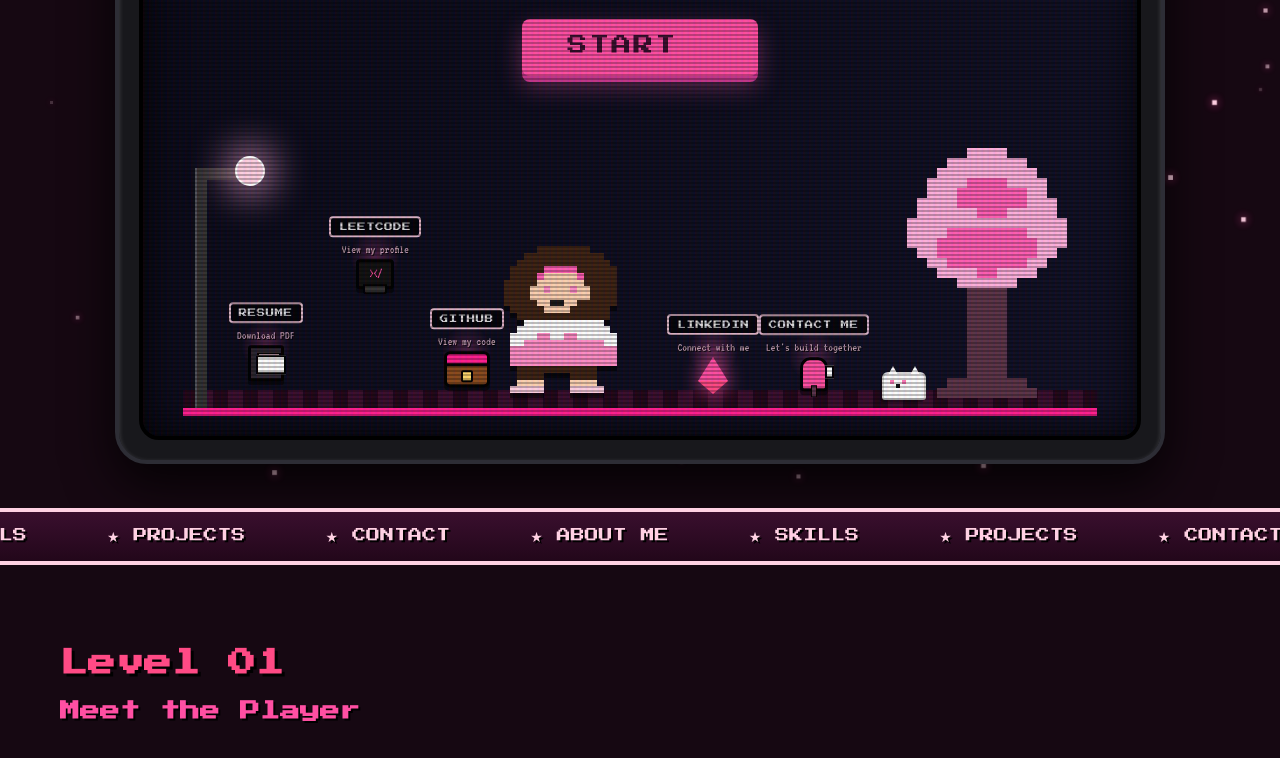
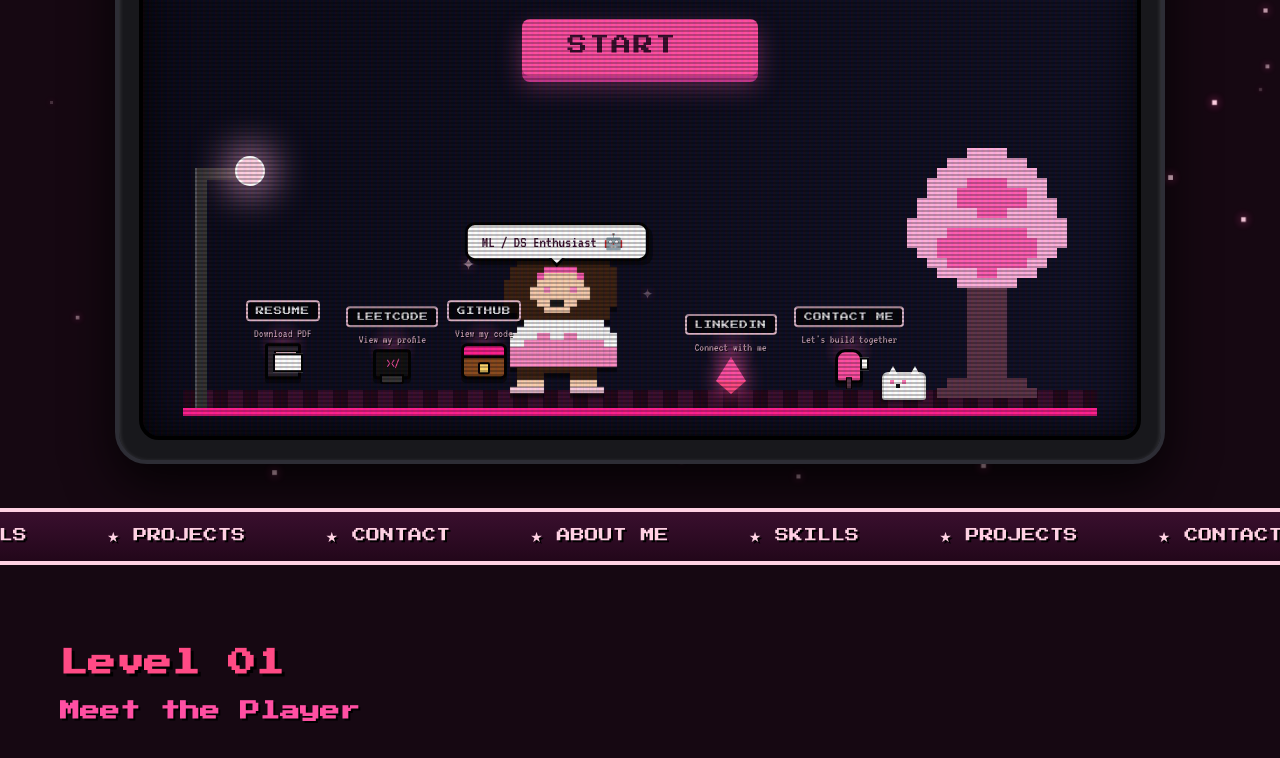
Before and after one commit to Ishika-guptaa25/ishikaintro, a plain HTML site: page index.html in a window 1280 px wide. Shown: the part 288-1046 px from the top of the page. Drawn offline with Linux system fonts and the light colour scheme.

Commit message:
updated gui

```diff
--- a/index.html
+++ b/index.html
@@ -90,11 +90,19 @@
   .title{
     font-family:'Press Start 2P', monospace;
     font-size:clamp(34px, 7.5vw, 76px);
+    background:linear-gradient(90deg, var(--baby-pink), var(--pink), var(--hot-pink), var(--pink), var(--baby-pink));
+    background-size:300% 100%;
+    -webkit-background-clip:text;
+    background-clip:text;
+    -webkit-text-fill-color:transparent;
     color:var(--pink);
     text-shadow:5px 5px 0 #000, 0 0 30px rgba(255,95,180,0.5);
     letter-spacing:6px;
     line-height:1.1;
-  }
+    animation: titleShimmer 6s ease-in-out infinite;
+  }
+  @keyframes titleShimmer{ 0%{ background-position:0% 50%;} 50%{ background-position:100% 50%;} 100%{ background-position:0% 50%;} }
+  @supports not (background-clip:text){ .title{ -webkit-text-fill-color:initial; color:var(--pink); } }
 
   .name{
     font-family:'Press Start 2P', monospace;
@@ -181,6 +189,14 @@
   .lamp::before{ content:""; position:absolute; top:0; left:0; width:55px; height:12px; background:#333; }
   .lamp::after{ content:""; position:absolute; top:-12px; left:38px; width:26px; height:26px; background:var(--baby-pink); border-radius:50%; box-shadow:0 0 35px 12px rgba(255,177,222,.6); border: 2px solid #fff; }
 
+  .sprite-wrap{
+    position:relative;
+    display:flex;
+    flex-direction:column;
+    align-items:center;
+    z-index:3;
+  }
+
   .sprite{
     display:grid;
     grid-template-columns:repeat(24,1fr);
@@ -189,8 +205,67 @@
     filter:drop-shadow(0 5px 0px rgba(0,0,0,0.6));
     z-index: 3;
     margin-bottom: 8px;
+    transform-origin: bottom center;
+    animation: spriteBreathe 2.6s ease-in-out infinite;
+    transition: filter .25s ease;
   }
   .sprite div{ width:100%; height:100%; }
+  @keyframes spriteBreathe{ 0%,100%{ transform:scaleY(1) scaleX(1);} 50%{ transform:scaleY(1.025) scaleX(0.99);} }
+  .sprite-wrap:hover .sprite{
+    animation-duration:.8s;
+    filter:drop-shadow(0 5px 0px rgba(0,0,0,0.6)) drop-shadow(0 0 16px var(--pink));
+  }
+
+  /* --- Speech bubble: cycles a greeting + roles above her head --- */
+  .hero-speech-bubble{
+    position:absolute;
+    top:-14px;
+    left:50%;
+    transform:translate(-50%, 0);
+    background:#fff;
+    color:#3a0f2e;
+    border:3px solid #000;
+    border-radius:10px;
+    padding:7px 14px;
+    font-family:'VT323', monospace;
+    font-size:16px;
+    white-space:nowrap;
+    box-shadow:4px 4px 0 rgba(0,0,0,.5);
+    z-index:7;
+    animation: bubbleFloat 3s ease-in-out infinite;
+    pointer-events:none;
+  }
+  .hero-speech-bubble::before{
+    content:'';
+    position:absolute;
+    bottom:-9px; left:50%;
+    transform:translateX(-50%);
+    width:0; height:0;
+    border-left:8px solid transparent;
+    border-right:8px solid transparent;
+    border-top:9px solid #000;
+  }
+  .hero-speech-bubble::after{
+    content:'';
+    position:absolute;
+    bottom:-5px; left:50%;
+    transform:translateX(-50%);
+    width:0; height:0;
+    border-left:6px solid transparent;
+    border-right:6px solid transparent;
+    border-top:6px solid #fff;
+  }
+  @keyframes bubbleFloat{ 0%,100%{ transform:translate(-50%,0);} 50%{ transform:translate(-50%,-5px);} }
+
+  .hero-sparkle{
+    position:absolute;
+    color:var(--baby-pink);
+    font-size:13px;
+    text-shadow:0 0 8px var(--pink);
+    animation: twinkle 2.1s ease-in-out infinite;
+    pointer-events:none;
+    z-index:4;
+  }
 
   .tree-container { position: relative; width: 160px; height: 260px; z-index: 2; }
   .pixel-tree { display: grid; grid-template-columns: repeat(16, 1fr); width: 100%; aspect-ratio: 16/26; }
@@ -202,8 +277,9 @@
   .cat-face { position: absolute; top: 6px; left: 6px; width: 4px; height: 4px; background: #ff7bb5; box-shadow: 12px 0 #ff7bb5, 6px 4px #111; }
 
   @media (max-width:750px){
-    .scene{ flex-wrap:wrap; height:auto; gap:30px; justify-content:center; padding-bottom: 20px;}
+    .scene{ flex-wrap:wrap; height:auto; gap:30px; justify-content:center; padding-bottom: 20px; padding-top: 34px; }
     .lamp { display:none; }
+    .hero-speech-bubble{ font-size:12px; padding:6px 10px; top:-30px; }
   }
 
   /* ---------- bottom marquee HUD ---------- */
@@ -533,10 +609,14 @@
     cursor:pointer;
     background:none;
     border:none;
-    padding:0;
+    padding:8px;
     -webkit-tap-highlight-color:transparent;
+    -webkit-user-select:none;
+    user-select:none;
     animation: objFloat 3.2s ease-in-out infinite;
   }
+  .game-object,
+  .game-object *{ cursor:pointer; }
   .game-object:focus-visible{ outline:3px dashed var(--baby-pink); outline-offset:6px; border-radius:8px; }
   @keyframes objFloat{ 0%,100%{ transform:translateY(0);} 50%{ transform:translateY(-7px);} }
 
@@ -567,6 +647,8 @@
     transition: opacity .2s ease, transform .2s ease, box-shadow .2s ease;
     margin-bottom:6px;
     pointer-events:none;
+    -webkit-user-select:none;
+    user-select:none;
     letter-spacing:.5px;
   }
   .object-sublabel{
@@ -578,9 +660,12 @@
     transition: opacity .2s ease, transform .2s ease;
     margin-bottom:4px;
     pointer-events:none;
+    -webkit-user-select:none;
+    user-select:none;
     text-shadow:1px 1px 0 #000;
   }
   .game-object:hover .object-label,
+
   .game-object:focus-visible .object-label{
     opacity:1;
     transform:translateY(-2px) scale(1.08);
@@ -599,7 +684,7 @@
   .game-object:active{ transform: translateY(1px) scale(0.96); }
 
   /* --- Save Point (Resume) --- */
-  .save-point{ left:5%; bottom:20px; }
+  .save-point{ left:6%; bottom:14px; }
   .floppy-sprite{
     width:36px; height:36px;
     background:#2b2530;
@@ -633,7 +718,7 @@
   .save-point.saving .object-glow{ animation: glowPulse .4s ease-in-out infinite; background:radial-gradient(circle, rgba(255,255,255,0.75) 0%, rgba(255,95,180,0) 70%); }
 
   /* --- Treasure Chest (GitHub) --- */
-  .treasure-chest{ left:27%; bottom:14px; }
+  .treasure-chest{ left:28%; bottom:14px; }
   .chest-sprite{ width:46px; height:36px; position:relative; }
   .chest-base{
     position:absolute; bottom:0; left:0; width:100%; height:24px;
@@ -661,7 +746,7 @@
   @keyframes sparkleUp{ 0%{ opacity:0; transform:translate(-50%,10px) scale(.4);} 40%{opacity:1;} 100%{ opacity:0; transform:translate(-50%,-18px) scale(1.2);} }
 
   /* --- Crystal Portal (LinkedIn) --- */
-  .crystal-portal{ left:53%; bottom:22px; animation-duration:3.8s; }
+  .crystal-portal{ left:54%; bottom:14px; animation-duration:3.8s; }
   .crystal-shape{
     width:0; height:0;
     border-left:15px solid transparent;
@@ -694,7 +779,7 @@
   @keyframes portalRing{ 0%{ width:10px; height:10px; opacity:1;} 100%{ width:90px; height:90px; opacity:0;} }
 
   /* --- Terminal (LeetCode) --- */
-  .leetcode-terminal{ left:16%; bottom:112px; }
+  .leetcode-terminal{ left:17%; bottom:14px; }
   .terminal-sprite{
     width:38px; height:30px;
     background:#111;
@@ -723,7 +808,7 @@
   @keyframes terminalBlink{ 0%,100%{ box-shadow:0 4px 0 rgba(0,0,0,.5);} 50%{ box-shadow:0 4px 0 rgba(0,0,0,.5), 0 0 16px var(--pink);} }
 
   /* --- Mailbox (Contact) --- */
-  .mailbox-npc{ left:63%; bottom:14px; animation-duration:2.8s; }
+  .mailbox-npc{ left:66%; bottom:14px; animation-duration:2.8s; }
   .mailbox-sprite{
     width:28px; height:34px;
     background:var(--pink);
@@ -804,7 +889,12 @@
 
       <div class="scene">
         <div class="lamp" aria-hidden="true"></div>
-        <div class="sprite" id="sprite" aria-hidden="true"></div>
+        <div class="sprite-wrap">
+          <div class="hero-speech-bubble"><span id="heroSpeechText"></span><span class="blink">▮</span></div>
+          <span class="hero-sparkle" style="left:-14px; top:10%; animation-delay:.3s;">✦</span>
+          <span class="hero-sparkle" style="right:-16px; top:28%; animation-delay:1.1s;">✦</span>
+          <div class="sprite" id="sprite" aria-hidden="true"></div>
+        </div>
         <div class="tree-container" aria-hidden="true">
           <div class="pixel-tree" id="pixelTree"></div>
           <div class="cat"><div class="cat-face"></div></div>
@@ -2261,6 +2351,37 @@
 
   // Build top Screen Character
   buildSprite('sprite', girlCharacter, girlPalette, 24);
+
+  // ---------- Hero speech bubble: cycles a greeting + roles above her head ----------
+  const heroPhrases = [
+    "Hi! I'm Ishika 👋",
+    "ML / DS Enthusiast 🤖",
+    "Computer Vision Explorer 👁",
+    "Turning data into insight ✦",
+    "Let's build something cool 💻"
+  ];
+  const heroSpeechEl = document.getElementById('heroSpeechText');
+  let heroPhraseIndex = 0;
+  let heroTypeTimer = null;
+  function typeHeroPhrase(){
+    if (!heroSpeechEl) return;
+    const phrase = heroPhrases[heroPhraseIndex % heroPhrases.length];
+    heroSpeechEl.textContent = '';
+    let i = 0;
+    clearInterval(heroTypeTimer);
+    heroTypeTimer = setInterval(() => {
+      heroSpeechEl.textContent += phrase.charAt(i);
+      i++;
+      if (i >= phrase.length) {
+        clearInterval(heroTypeTimer);
+        setTimeout(() => {
+          heroPhraseIndex++;
+          typeHeroPhrase();
+        }, 1700);
+      }
+    }, 45);
+  }
+  typeHeroPhrase();
   // Build 3DS Screen Character
   buildSprite('dsAvatar', girlCharacter, girlPalette, 24);
 
```
